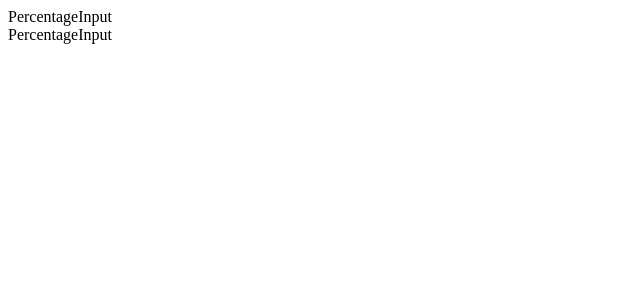
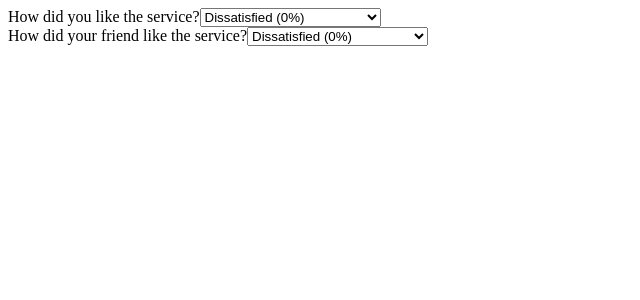
Before and after one commit to mkc-c/tip-calculator, a React (Create React App) app: page / in a window 1280 px wide. Shown: the top 300 px of the page, without its empty margins (0-640 px from the left). Built offline with nearby package versions, Linux system fonts and the light colour scheme.

Commit message:
make percentage input component reusable and controlled, create rendered options list from prop object passed down

```diff
--- a/src/components/PercentageInput.js
+++ b/src/components/PercentageInput.js
@@ -1,5 +1,28 @@
-function PercentageInput() {
-  return <div>PercentageInput</div>;
+import { useState } from "react";
+
+function PercentageInput({ children, options }) {
+  const [percentage, setPercentage] = useState(options[0].value);
+
+  const handleChange = (event) => {
+    setPercentage(event.target.value);
+  };
+
+  const renderedOptions = options.map((option, index) => {
+    return (
+      <option key={index} value={option.value}>
+        {option.label}
+      </option>
+    );
+  });
+
+  return (
+    <div>
+      <label>{children}</label>
+      <select value={percentage} onChange={handleChange}>
+        {renderedOptions}
+      </select>
+    </div>
+  );
 }
 
 export default PercentageInput;
```
